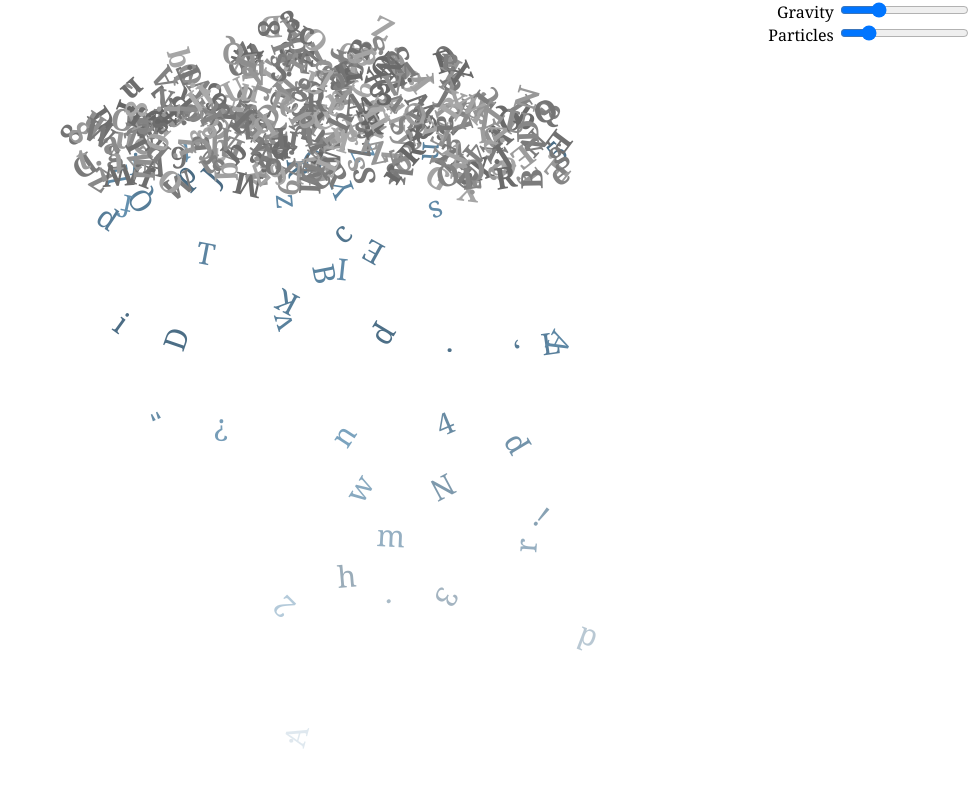
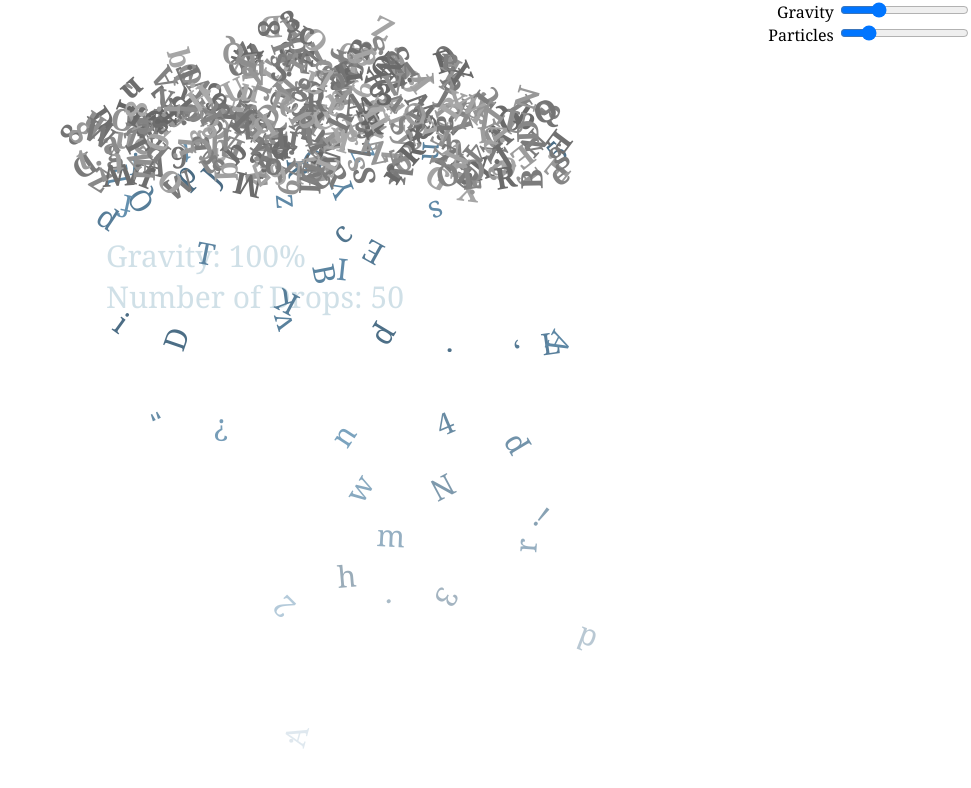
Before and after one commit to ndrwhr/andrewhoyer, a Jekyll site: the page built from experiments/rain.html, in a window 1280 px wide. Shown: the top 788 px of the page, without its empty margins (309-1280 px from the left). Built offline with Jekyll 4.4.1, drawn with Linux system fonts in a browser that asks for light colours.

Commit message:
Added stats behind the rain

```diff
--- a/experiments/rain.html
+++ b/experiments/rain.html
@@ -54,6 +54,13 @@ body {
     -webkit-transition: -webkit-transform 100ms linear;
 }
 
+#rain p {
+    position: absolute;
+    top: 75px;
+    text-align: justify;
+    opacity: 0.3;
+}
+
 #cloud {
     position: relative;
     top: -450px;
@@ -80,7 +87,9 @@ body {
 
 <div id="screen">
     <div id="cursor"></div>
-    <div id="rain"></div>
+    <div id="rain">
+        <p>Gravity: <span id="current-gravity">100%</span><br/>Number of Drops: <span id="active-particles">0</span></p>
+    </div>
     <div id="cloud"></div>
     <div id="controls">
         <label for="gravity">Gravity</label> <input id="gravity" type="range" step="0.01" min="0.25" max="3" value="1"/><br/>
@@ -408,8 +417,10 @@ Cloud.prototype = {
 
 };
 
-var Rain = function(container, cursor){
+var Rain = function(container, particle_counter, current_gravity, cursor){
     this.container = container;
+    this.particle_counter = particle_counter;
+    this.current_gravity = current_gravity;
     this.cursor = cursor;
     this.colors = Generator.gradient('#496980', '#6795B5');
     this.gravity = this.base_gravity = new Vector(0, 0.0025);
@@ -457,6 +470,7 @@ Rain.prototype = {
     },
 
     changeGravity: function(value){
+        this.current_gravity.innerHTML = Math.round(value * 100) + '%';
         this.gravity = this.base_gravity.scale(value);
     }
 
@@ -464,13 +478,15 @@ Rain.prototype = {
 
 var Simulation = function(){
     var container = this.container = document.id('rain'),
+        counter = document.id('active-particles'),
+        gravity = document.id('current-gravity'),
         cursor = document.id('cursor'),
         cloud = document.id('cloud');
 
     window.addEventListener('resize', this.resize.bind(this));
     this.resize();
 
-    this.rain = new Rain(container, new Cursor(cursor, container));
+    this.rain = new Rain(container, counter, gravity, new Cursor(cursor, container));
     this.cloud = new Cloud(cloud);
 
     this.initControls();
```
Also changed, not shown: other parts of experiments/rain.html (+2 -0 lines).
